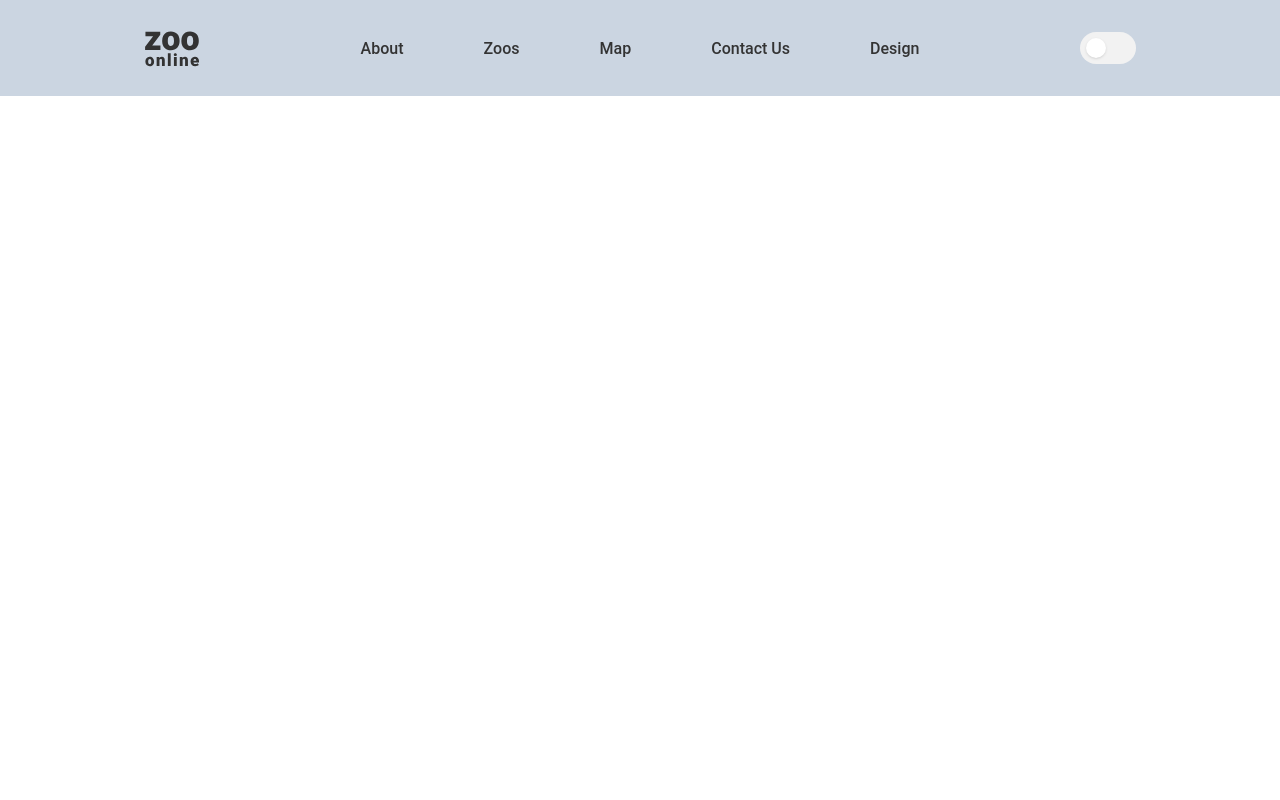
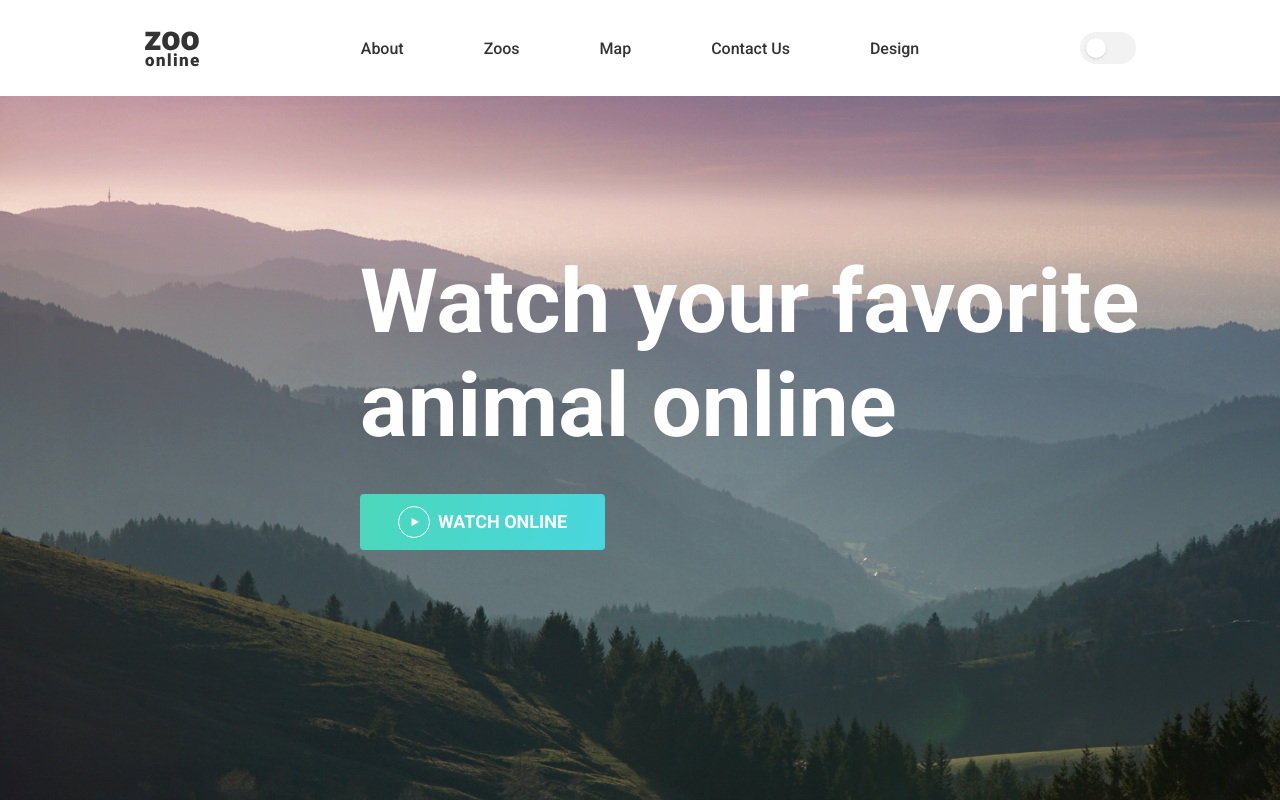
Before and after one commit to Kasaklalita/zoo-online, a React (Vite) app: page / in a window 1280 px wide. Built offline with nearby package versions, Linux system fonts and the light colour scheme.

Commit message:
Added the header for the introduction section

```diff
--- a/index.html
+++ b/index.html
@@ -5,6 +5,12 @@
     <link rel="icon" type="image/svg+xml" href="/vite.svg" />
     <meta name="viewport" content="width=device-width, initial-scale=1.0" />
     <title>Vite + React + TS</title>
+    <link rel="preconnect" href="https://fonts.googleapis.com" />
+    <link rel="preconnect" href="https://fonts.gstatic.com" crossorigin />
+    <link
+      href="https://fonts.googleapis.com/css2?family=Roboto:ital,wght@0,100;0,300;0,400;0,500;0,700;1,100;1,300;1,400;1,500;1,700&display=swap"
+      rel="stylesheet"
+    />
   </head>
   <body>
     <div id="root"></div>
--- a/src/App.tsx
+++ b/src/App.tsx
@@ -1,10 +1,12 @@
 import "./App.css";
+import IntroSection from "./components/IntroSection";
 import MainHeader from "./components/MainHeader";
 
 function App() {
   return (
     <div className="">
       <MainHeader />
+      <IntroSection />
     </div>
   );
 }
--- /dev/null
+++ b/src/components/IntroSection.module.css
@@ -0,0 +1,18 @@
+.introSection {
+  @apply w-full py-48;
+  background: url("../assets/intro-background.jpg") center no-repeat;
+  background-size: cover;
+  height: calc(100vh - 96px);
+  padding: 12% 360px;
+}
+
+.title {
+  @apply mb-9;
+  width: 800px;
+  font-family: "Roboto";
+  font-style: normal;
+  font-weight: 900;
+  font-size: 89px;
+  line-height: 104px;
+  color: #fefefe;
+}
--- /dev/null
+++ b/src/components/IntroSection.tsx
@@ -0,0 +1,14 @@
+import React from "react";
+import cls from "./IntroSection.module.css";
+import PlayActionButton from "./UI/PlayActionButton";
+
+export default function IntroSection() {
+  return (
+    <div className={cls.introSection}>
+      <div>
+        <h1 className={cls.title}>Watch your favorite animal online</h1>
+        <PlayActionButton text="Watch online" />
+      </div>
+    </div>
+  );
+}
--- a/src/components/MainHeader.tsx
+++ b/src/components/MainHeader.tsx
@@ -6,7 +6,7 @@ import ThemeToggler from "./ThemeToggler";
 
 export default function MainHeader() {
   return (
-    <div className="w-full px-36 h-24 bg-slate-300 flex justify-between items-center">
+    <div className="w-full px-36 h-24 flex justify-between items-center">
       <img src={logoLight} className="w-14 shrink-0" />
       <nav className="h-full flex justify-between gap-20 items-center">
         <NavigationLink text="About" />
--- /dev/null
+++ b/src/components/UI/PlayActionButton.module.css
@@ -0,0 +1,15 @@
+.playActionButton {
+  @apply py-3 flex items-center justify-center gap-2 rounded cursor-pointer;
+  width: 245px;
+  background: linear-gradient(106.89deg, #4bd8b5 -14.32%, #49d6df 100.68%);
+}
+
+.text {
+  font-family: "Roboto";
+  font-style: normal;
+  font-weight: 900;
+  font-size: 18px;
+  line-height: 21px;
+  text-transform: uppercase;
+  color: #ffffff;
+}
--- /dev/null
+++ b/src/components/UI/PlayActionButton.tsx
@@ -0,0 +1,16 @@
+import React from "react";
+import playIcon from "./../../assets/play.svg";
+import cls from "./PlayActionButton.module.css";
+
+interface IPlayActionButtonProps {
+  text: string;
+}
+
+export default function PlayActionButton({ text }: IPlayActionButtonProps) {
+  return (
+    <div className={cls.playActionButton}>
+      <img src={playIcon} alt="" className="w-8 h-8 shrink-0" />
+      <h1 className={cls.text}>{text}</h1>
+    </div>
+  );
+}
```
Also changed, not shown: src/assets/intro-background.jpg (added), src/assets/play.svg (added).
